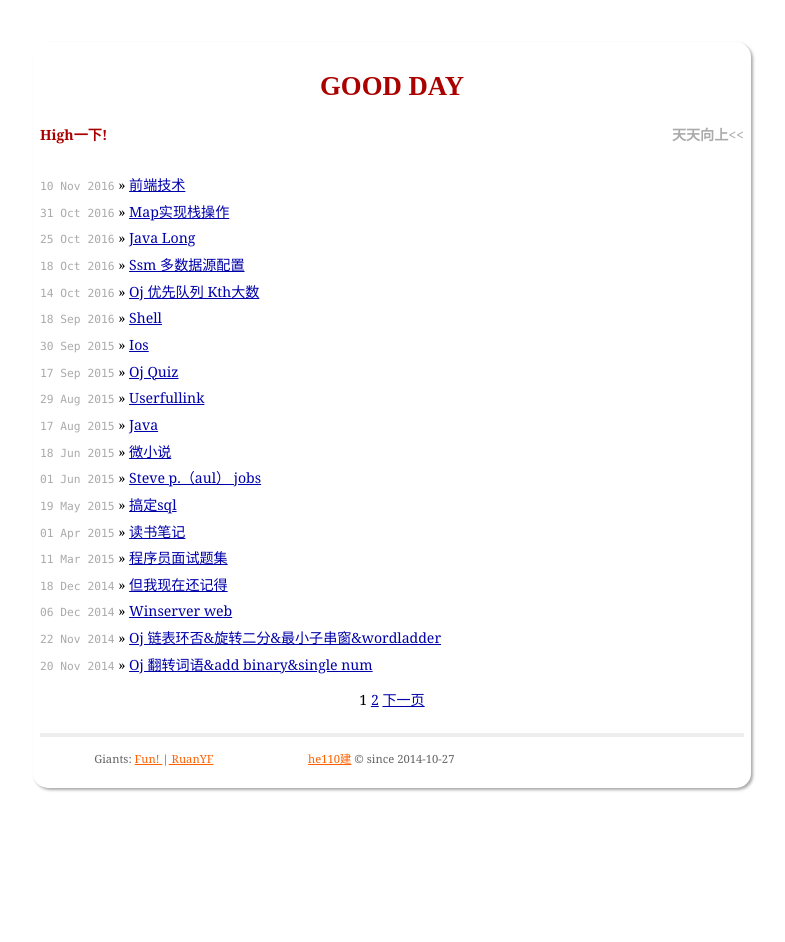
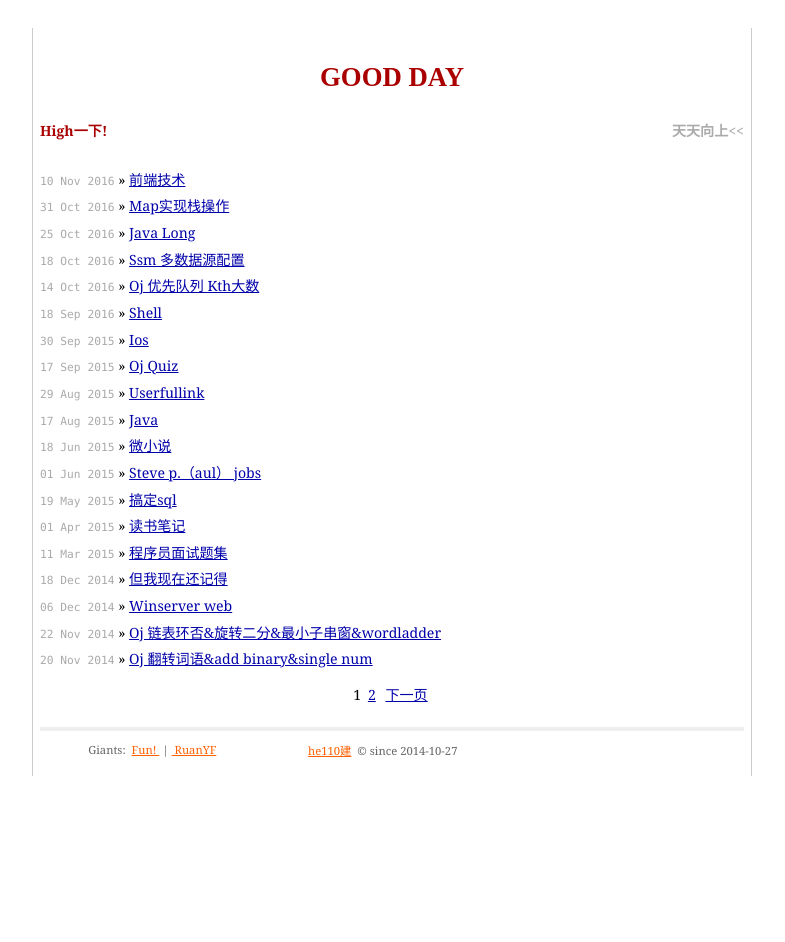
Before and after one commit to he110jian/he110jian.github.io, a Jekyll site: the page built from index.html, in a window 1280 px wide. Shown: the whole page, without its empty margins (248-1033 px from the left). Built offline with Jekyll 4.4.1, drawn with Linux system fonts in a browser that asks for light colours; the list of posts is cut into pages by our own code; comment, search, counter and statistics services are not loaded.

Commit message:
2016年12月26日14:06:56

```diff
--- a/css/screen.css
+++ b/css/screen.css
@@ -89,13 +89,11 @@ ul.posts {
 .site {
   font-size: 110%;
   width: 50em;
-  margin: 3em auto 2em auto;
-  line-height: 1.5em;
+  margin: 2em auto 2em auto;
   padding: 0.5em;
   text-align:left;
-border-radius: 15px;
--moz-border-radius: 15px;
-box-shadow: 2px 2px 3px #aaa;
+  border:1px solid #ccc;
+  border-width:0 1px;
 }
 .forkMe{
 position: absolute;
@@ -113,8 +111,11 @@ right: 0;
 }
 
 .paging {
-text-align: center;
+	text-align: center;
     margin-top: 10px;
+}
+.paging a,active{
+	padding:3px
 }
 
 .title {
```
